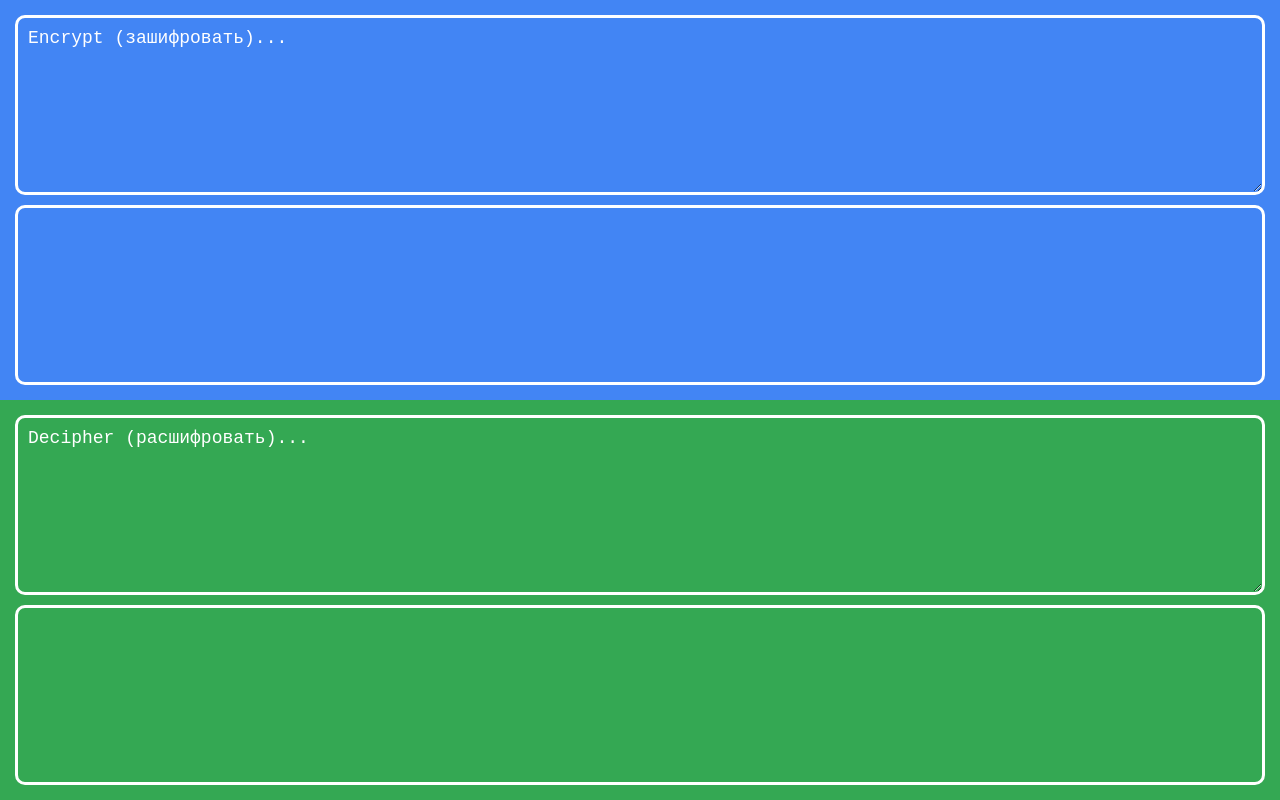
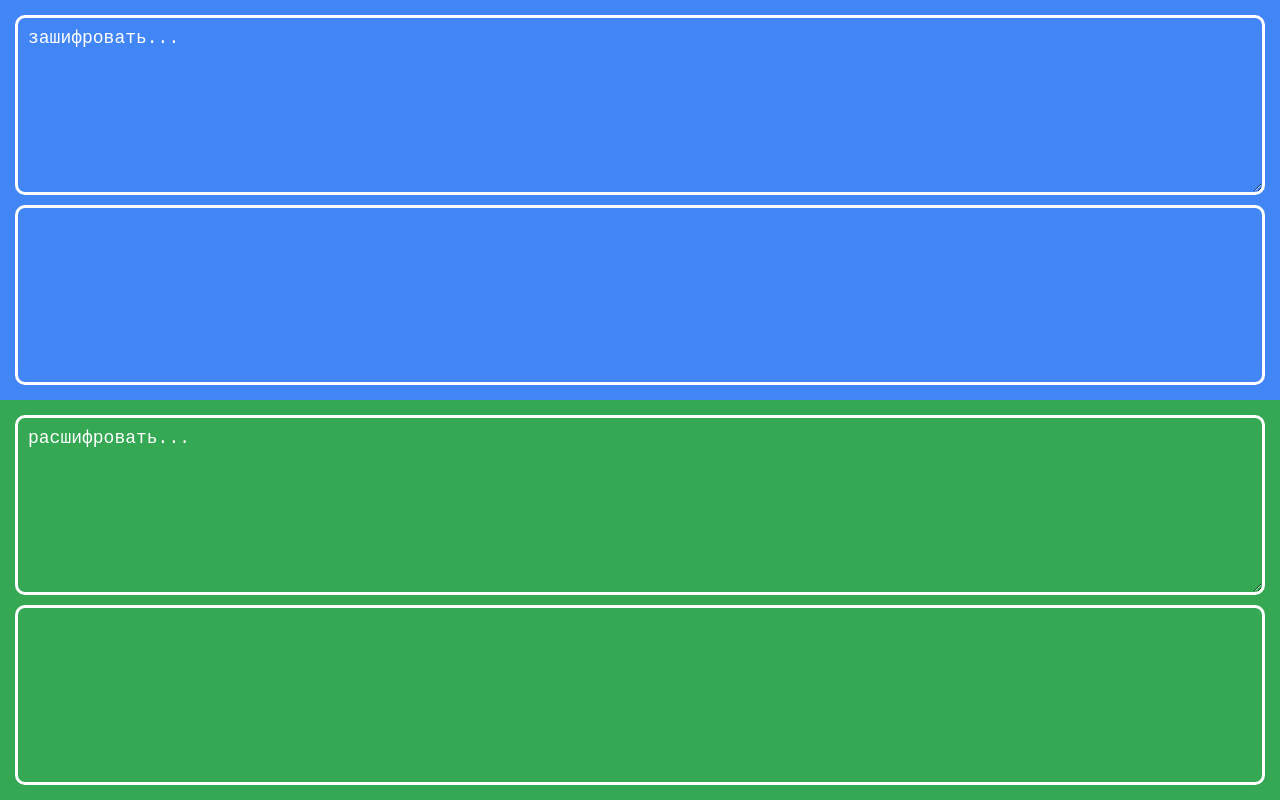
Before and after one commit to Mihel17/shifrovich, a website: page index.html in a window 1280 px wide. Drawn offline with Linux system fonts and the light colour scheme.

Commit message:
change placeholder on russian languege

```diff
--- a/index.html
+++ b/index.html
@@ -17,8 +17,7 @@
       <label class="visually-hidden" for="encrypt">
         <h2>Зашифровать</h2>
       </label>
-      <textarea class="app__input  app__input-encrypt" type="text" id="encrypt"
-        placeholder="Encrypt (зашифровать)..."></textarea>
+      <textarea class="app__input  app__input-encrypt" type="text" id="encrypt" placeholder="зашифровать..."></textarea>
       <p class="app__result-encrypt  app__input"></p>
     </div>
 
@@ -27,7 +26,7 @@
         <h2>Расшифровать</h2>
       </label>
       <textarea class="app__input  app__input-decipher" type="text" id="decipher"
-        placeholder="Decipher (расшифровать)..."></textarea>
+        placeholder="расшифровать..."></textarea>
       <p class="app__result-decipher  app__input"></p>
     </div>
 
--- a/script.js
+++ b/script.js
@@ -136,7 +136,6 @@ inputEncrypt.addEventListener("input", function (evt) {
 
     resultEncrypt.textContent = codedMessage.join(', ');
   };
-
 });
 
 //-----------------------------------
```
